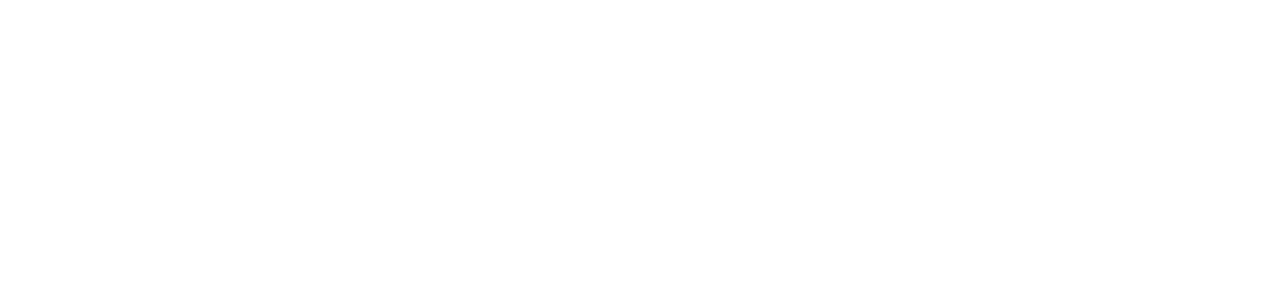
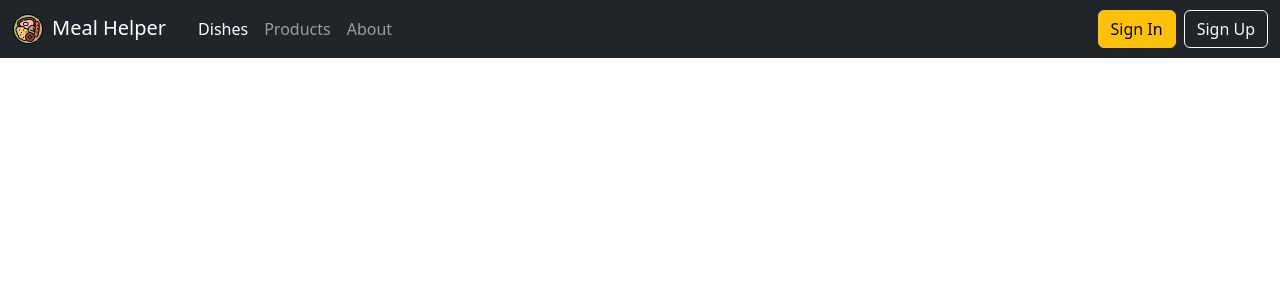
Before and after one commit to mariana0412/MealHelper, a React (Create React App) app in the folder client/: page /dishes in a window 1280 px wide. Before the commit this address had no page. Shown: the top 300 px of the page. Built offline with nearby package versions, Linux system fonts and the light colour scheme.

Commit message:
Added dishes page route. Fixed some bugs on the home page

```diff
--- a/client/package.json
+++ b/client/package.json
@@ -13,6 +13,7 @@
     "@types/node": "^16.18.11",
     "@types/react": "^18.0.27",
     "@types/react-dom": "^18.0.10",
+    "@types/react-router-bootstrap": "^0.24.5",
     "bootstrap": "^5.2.3",
     "react": "^18.2.0",
     "react-bootstrap": "^2.7.0",
--- /dev/null
+++ b/client/src/layout/dishes/Dishes.css
@@ -0,0 +1,3 @@
+
+
+/*# sourceMappingURL=Dishes.css.map */
--- /dev/null
+++ b/client/src/layout/dishes/Dishes.scss
@@ -0,0 +1,2 @@
+@import "../../../node_modules/bootstrap/scss/functions";
+@import "../../../node_modules/bootstrap/scss/variables";
--- /dev/null
+++ b/client/src/layout/dishes/DishesPage.tsx
@@ -0,0 +1,10 @@
+import {FC} from "react";
+import {SiteNavbar} from "../shared/SiteNavbar";
+
+export const DishesPage: FC = () => {
+  return (
+    <main className={"dishes-page"}>
+      <SiteNavbar />
+    </main>
+  );
+}
--- a/client/src/layout/home/Home.css
+++ b/client/src/layout/home/Home.css
@@ -36,7 +36,9 @@
           font-size: 1rem; }
 
 .about-section {
-  background: #ffc107; }
+  background: #ffc107;
+  display: flex;
+  flex-direction: column; }
   .about-section.visible .section-content .image-container img {
     transform: translateX(0) rotate(0deg); }
   .about-section.visible .section-content .about-text p {
--- a/client/src/layout/home/Home.scss
+++ b/client/src/layout/home/Home.scss
@@ -55,6 +55,8 @@
 
 .about-section {
   background: $warning;
+  display: flex;
+  flex-direction: column;
 
   &.visible {
 
--- a/client/src/layout/home/HomePage.tsx
+++ b/client/src/layout/home/HomePage.tsx
@@ -4,11 +4,13 @@
 import {PopularDishesSection} from "./PopularDishesSection";
 import {AboutSection} from "./AboutSection";
 import './Home.css';
+import {useLocation} from "react-router";
 
 export const HomePage: FC = () => {
 
   const aboutSectionRef = useRef();
   const popularDishesSectionRef = useRef();
+  const location = useLocation();
 
   useEffect(() => {
     const observer = new IntersectionObserver((entries, observer) => {
@@ -29,16 +31,24 @@
       }
     })
 
-    if (aboutSectionRef.current)
+    if (aboutSectionRef.current) {
       observer.observe(aboutSectionRef.current)
+
+      if (location.state?.scrollToAboutSection) {
+        const aboutSection = aboutSectionRef.current as HTMLElement;
+        const headerNavbarHeight = document.querySelector('.header-navbar')?.clientHeight ?? 0;
+        const scrollDistance = aboutSection.getBoundingClientRect().top + window.scrollY - headerNavbarHeight;
+        window.scrollTo({top: scrollDistance, behavior: "smooth"});
+      }
+    }
   })
 
   return (
-    <div className={"main-page"}>
+    <main className={"main-page"}>
       <Header />
       <PopularDishesSection ref={popularDishesSectionRef} />
       <AboutSection ref={aboutSectionRef} />
       <Footer />
-    </div>
+    </main>
   );
 }
--- a/client/src/layout/shared/App.tsx
+++ b/client/src/layout/shared/App.tsx
@@ -3,6 +3,7 @@
 import './Shared.css';
 import {HomePage} from "../home/HomePage";
 import {BrowserRouter, Routes, Route} from "react-router-dom";
+import {DishesPage} from "../dishes/DishesPage";
 
 const App: FC = () => {
   return (
@@ -10,6 +11,7 @@
       <BrowserRouter>
         <Routes>
           <Route index path={'/'} element={<HomePage />} />
+          <Route path={'/dishes'} element={<DishesPage />} />
         </Routes>
       </BrowserRouter>
     </div>
--- a/client/src/layout/shared/Header.tsx
+++ b/client/src/layout/shared/Header.tsx
@@ -1,42 +1,11 @@
 import {FC} from "react";
-import {Container, Nav, Navbar, Offcanvas, Button, Image} from "react-bootstrap";
+import {Container, Button, Image} from "react-bootstrap";
+import {SiteNavbar} from "./SiteNavbar";
 
 export const Header: FC = () => {
   return (
     <header className={"site-header"}>
-      <Navbar bg={"dark"} variant={"dark"} fixed={"top"} expand={"lg"} className={"header-navbar"}>
-        <Container fluid>
-          <Navbar.Brand href={'/'} className={"me-4"}>
-            <img alt={"logo"} src={`${process.env.PUBLIC_URL}/logo.png`} width={"32"} height={"32"}
-                 className={"d-inline-block align-top me-2"}
-            />
-            Meal Helper
-          </Navbar.Brand>
-          <Navbar.Toggle aria-controls={"basic-navbar-nav"} />
-          <Navbar.Offcanvas id={`offcanvasNavbar-expand-lg`}
-                            aria-labelledby={`offcanvasNavbarLabel-expand-lg`}
-                            placement={"start"}
-                            className={"bg-dark text-white"}
-          >
-            <Offcanvas.Header closeButton closeVariant={"white"}>
-              <Offcanvas.Title id={`offcanvasNavbarLabel-expand-lg`}>
-                Menu
-              </Offcanvas.Title>
-            </Offcanvas.Header>
-            <Offcanvas.Body className={"align-items-center"}>
-              <Nav className={"me-auto"}>
-                <Nav.Link href={"/"}>Dishes</Nav.Link>
-                <Nav.Link href={"#link"}>Products</Nav.Link>
-                <Nav.Link href={"#link"}>About</Nav.Link>
-              </Nav>
-              <div className={"mt-4 mt-lg-0"}>
-                <Button variant={"warning"} className={"me-2"}>Sign In</Button>
-                <Button variant={"outline-light"}>Sign Up</Button>
-              </div>
-            </Offcanvas.Body>
-          </Navbar.Offcanvas>
-        </Container>
-      </Navbar>
+      <SiteNavbar />
       <Container fluid className={"header-image-container p-0"}>
         <Image src={`${process.env.PUBLIC_URL}/header-image.jpg`} alt={"Food"}
                className={"header-image img-fluid vh-100 vw-100"} />
--- /dev/null
+++ b/client/src/layout/shared/SiteNavbar.tsx
@@ -0,0 +1,49 @@
+import {FC} from "react";
+import {Button, Container, Nav, Navbar, Offcanvas} from "react-bootstrap";
+import {LinkContainer} from "react-router-bootstrap";
+
+export const SiteNavbar: FC = () => {
+  return (
+    <Navbar bg={"dark"} variant={"dark"} fixed={"top"} expand={"lg"} className={"header-navbar"}>
+      <Container fluid>
+        <LinkContainer to={"/"} replace>
+          <Navbar.Brand className={"me-4"}>
+            <img alt={"logo"} src={`${process.env.PUBLIC_URL}/logo.png`} width={"32"} height={"32"}
+                 className={"d-inline-block align-top me-2"}
+            />
+            Meal Helper
+          </Navbar.Brand>
+        </LinkContainer>
+        <Navbar.Toggle aria-controls={"basic-navbar-nav"} />
+        <Navbar.Offcanvas id={`offcanvasNavbar-expand-lg`}
+                          aria-labelledby={`offcanvasNavbarLabel-expand-lg`}
+                          placement={"start"}
+                          className={"bg-dark text-white"}
+        >
+          <Offcanvas.Header closeButton closeVariant={"white"}>
+            <Offcanvas.Title id={`offcanvasNavbarLabel-expand-lg`}>
+              Menu
+            </Offcanvas.Title>
+          </Offcanvas.Header>
+          <Offcanvas.Body className={"align-items-center"}>
+            <Nav className={"me-auto"}>
+              <LinkContainer to={'/dishes'} replace>
+                <Nav.Link>Dishes</Nav.Link>
+              </LinkContainer>
+              <LinkContainer to={'/products'} replace>
+                <Nav.Link>Products</Nav.Link>
+              </LinkContainer>
+              <LinkContainer to={'/'} state={{scrollToAboutSection: true}} replace>
+                <Nav.Link href={"/"}>About</Nav.Link>
+              </LinkContainer>
+            </Nav>
+            <div className={"mt-4 mt-lg-0"}>
+              <Button variant={"warning"} className={"me-2"}>Sign In</Button>
+              <Button variant={"outline-light"}>Sign Up</Button>
+            </div>
+          </Offcanvas.Body>
+        </Navbar.Offcanvas>
+      </Container>
+    </Navbar>
+  );
+}
```
Also changed, not shown: 2 other files (tests, documents, lock files or other folders).
